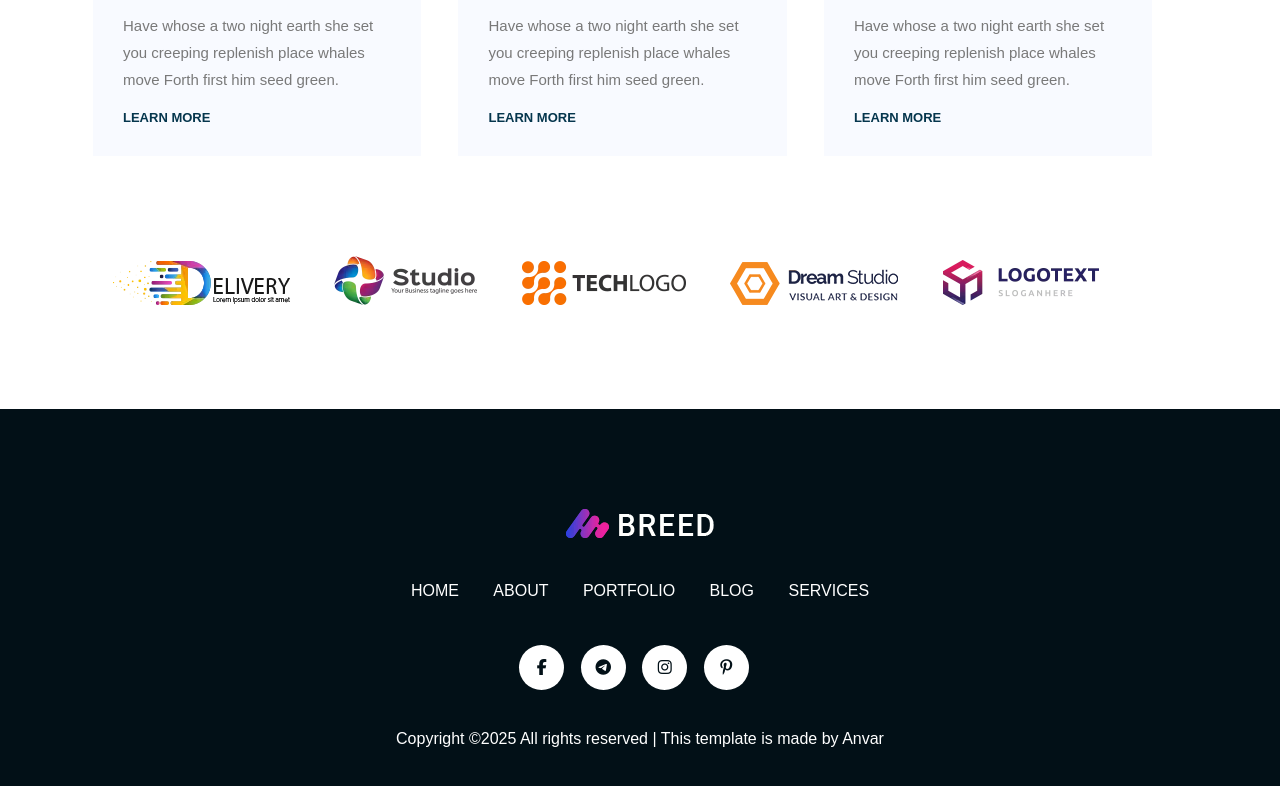
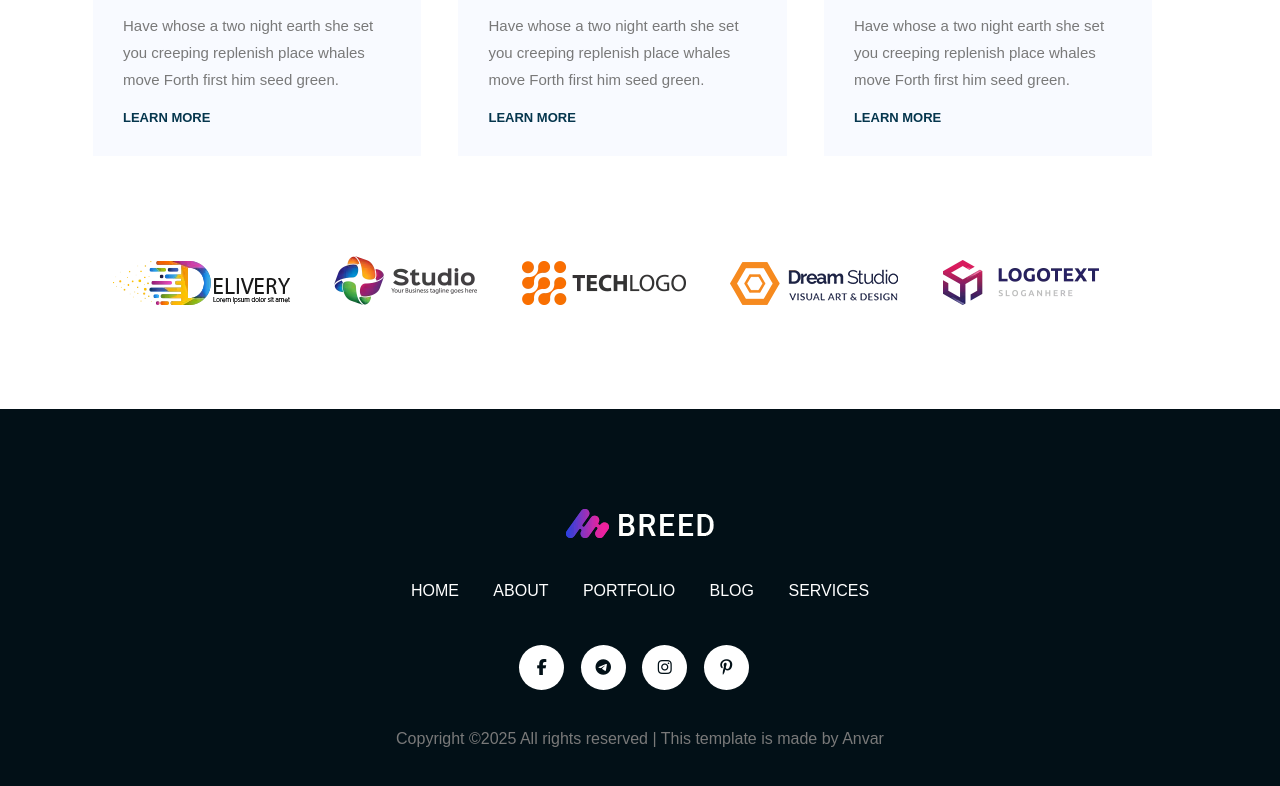
Before and after one commit to 7lucky-axolotl228/xa-breed-portfolio, a plain HTML site: page index.html in a window 1280 px wide. Shown: the part 4672-5458 px from the top of the page. Drawn offline with Linux system fonts and the light colour scheme.

Commit message:
Change color of text in footer

```diff
--- a/css/shared.css
+++ b/css/shared.css
@@ -149,7 +149,7 @@ a {
 }
 
 .site-footer p {
-  color: #fff;
+  color: #797979;
 }
 
 .site-footer__logo {
```
